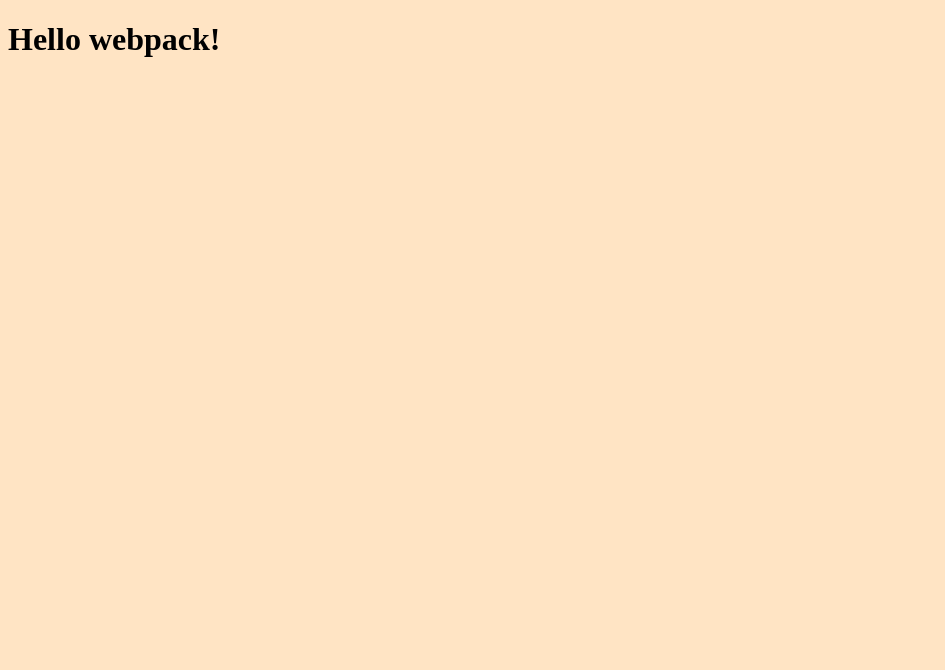
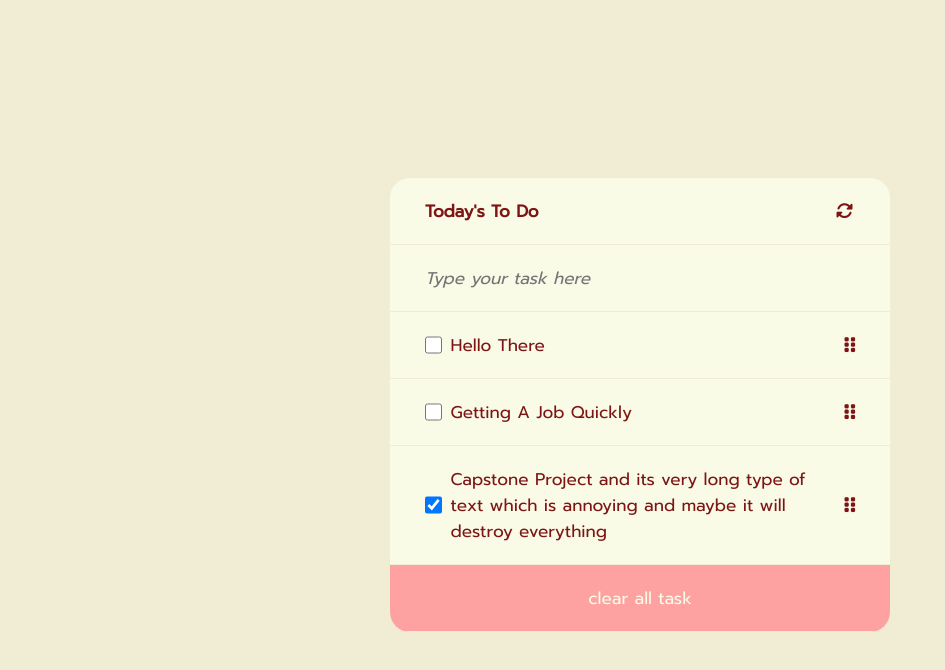
Before and after one commit to ichsansandy/webpack-todo-list-microverse, a website built with webpack: page src/index.html in a window 1280 px wide. Shown: the whole page, without its empty margins (0-945 px from the left). Built offline with nearby package versions, Linux system fonts and the light colour scheme.

Commit message:
Render list form javascript and layout based on the template

```diff
--- a/src/index.html
+++ b/src/index.html
@@ -3,9 +3,17 @@
   <head>
     <meta charset="UTF-8" />
     <meta name="viewport" content="width=device-width, initial-scale=1.0" />
-    <title>Webpack Exercise</title>
+    <title>To Do List</title>
+    <script src="https://kit.fontawesome.com/d19de2aa55.js" crossorigin="anonymous"></script>
   </head>
   <body>
-    <h1>Hello webpack!</h1>
+    <section class="container">
+      <h1 class="wrapper">
+        Today's To Do <span><i class="icon fas fa-rotate fa-fw"></i></span>
+      </h1>
+      <input id="task-input" class="wrapper" placeholder="Type your task here" />
+      <ul class="list-container"></ul>
+      <button class="wrapper button">clear all task</button>
+    </section>
   </body>
 </html>
--- a/src/index.js
+++ b/src/index.js
@@ -1,5 +1,38 @@
 import './style.css';
 
-const element = document.createElement('div');
+const todoList = [
+  {
+    description: 'Hello There',
+    completed: false,
+    index: 1,
+  },
+  {
+    description: 'Capstone Project and its very long type of text which is annoying and maybe it will destroy everything',
+    completed: true,
+    index: 3,
+  },
+  {
+    description: 'Getting A Job Quickly',
+    completed: false,
+    index: 2,
+  },
+];
 
-element.innerHTML = 'Hello Webpack';
+//  sort based in index
+todoList.sort((a, b) => a.index - b.index);
+
+function loopTodoElement(item) {
+  return item.completed === false
+    ? `<li class="wrapper">
+        <span class="list"><input class="checkbox" type="checkbox" />${item.description}</span>
+        <span><i class="icon fas fa-grip-vertical"></i></span>
+    </li>`
+    : `<li class="wrapper">
+        <span class="list"><input class="checkbox" type="checkbox" checked />${item.description}</span>
+        <span><i class="icon fas fa-grip-vertical"></i></span>
+    </li>`;
+}
+
+const listContainer = document.querySelector('.list-container');
+
+listContainer.innerHTML = todoList.map((list) => loopTodoElement(list)).join('');
--- a/src/style.css
+++ b/src/style.css
@@ -1,3 +1,77 @@
+@import url('https://fonts.googleapis.com/css2?family=Prompt&display=swap');
+
+:root {
+  --primary-color: #f0edd4;
+  --secondary-color: #f9fbe7;
+  --dark-color: #7d1515;
+  --highlight-color: #fea1a1;
+}
+
+* {
+  margin: 0;
+  padding: 0;
+  color: var(--dark-color);
+  font-family: 'Prompt', sans-serif;
+}
+
 body {
-  background-color: bisque;
+  display: grid;
+  place-items: center;
+  height: 100vh;
+  background-color: var(--primary-color);
+  padding: 5px 20px;
 }
+
+.container {
+  background-color: var(--secondary-color);
+  border-radius: 20px;
+  overflow: hidden;
+}
+
+.wrapper {
+  display: flex;
+  align-items: center;
+  justify-content: space-between;
+  font-size: 17px;
+  padding: 20px 35px;
+  width: 100%;
+  max-width: 500px;
+  box-sizing: border-box;
+  border: none;
+  border-bottom: 1px solid var(--primary-color);
+}
+
+.wrapper:hover {
+  outline: 1px solid var(--highlight-color);
+}
+
+.button {
+  justify-content: center;
+  background-color: var(--highlight-color);
+  color: var(--secondary-color);
+}
+
+.button:hover {
+  background-color: var(--dark-color);
+  cursor: pointer;
+}
+
+.list {
+  display: grid;
+  grid-template-columns: 1em auto;
+  gap: 0.5em;
+  margin-right: 12px;
+}
+
+#task-input {
+  background-color: transparent;
+  font-style: italic;
+}
+
+#task-input:focus {
+  outline: none;
+}
+
+.icon {
+  color: var(--dark-color);
+}
```
